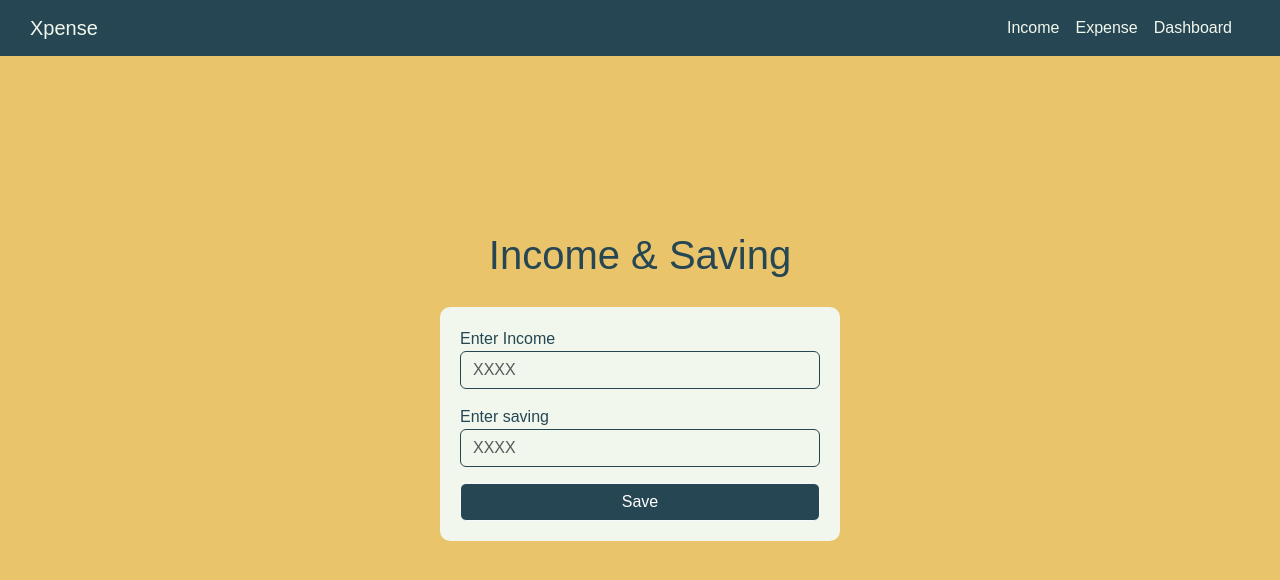
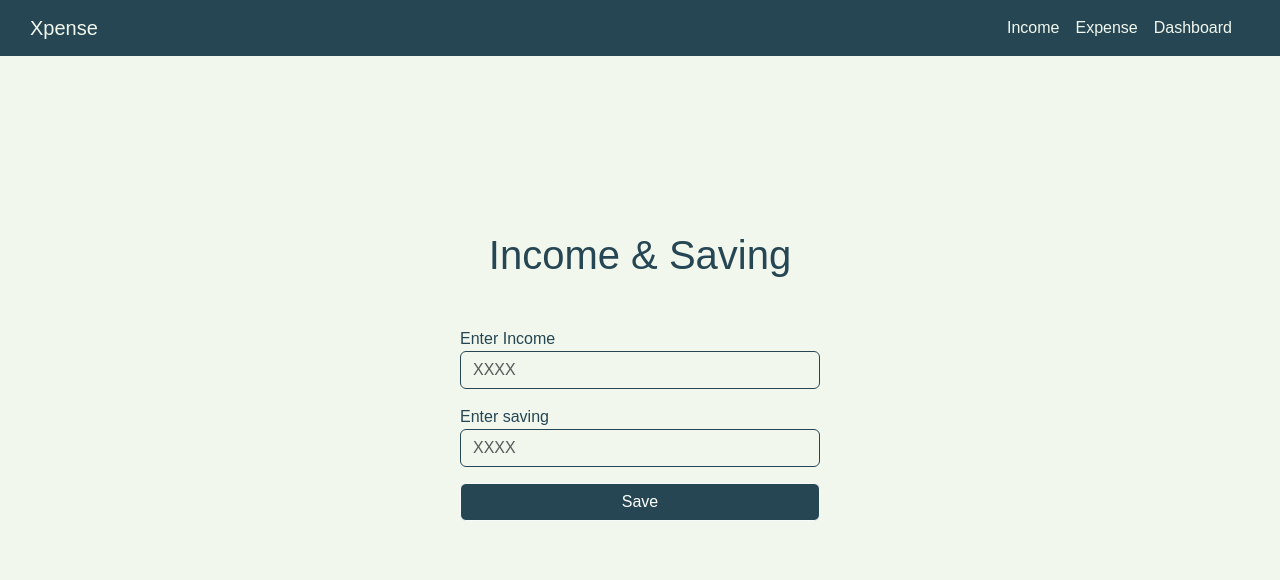
Before and after one commit to Shyam-Works/Xpense, a Next.js app: page /home/income in a window 1280 px wide. Shown: the top 580 px of the page. Built offline with nearby package versions, Linux system fonts and the light colour scheme; a web font is replaced by a local one.

Commit message:
Update income.js

```diff
--- a/src/pages/home/income.js
+++ b/src/pages/home/income.js
@@ -49,7 +49,7 @@ export default function IncomePage() {
     <div
       className="container-fluid"
       style={{
-        backgroundColor: "#e9c46a", // Secondary color for the background (30%)
+        backgroundColor: "#f1f7ed", // Secondary color for the background (30%)
         minHeight: "100vh",
         color: "#f1f7ed", // Primary color for the text (60%)
         fontFamily: "'Arial', sans-serif",
@@ -64,7 +64,7 @@ export default function IncomePage() {
           padding: 0,
           boxSizing: "border-box",
           width: "100%",
-          backgroundColor: "#e9c46a",
+          backgroundColor: "#f1f7ed",
         }}
       >
         <div className="nav-container" style={{ backgroundColor: "#264653" }}>
```
